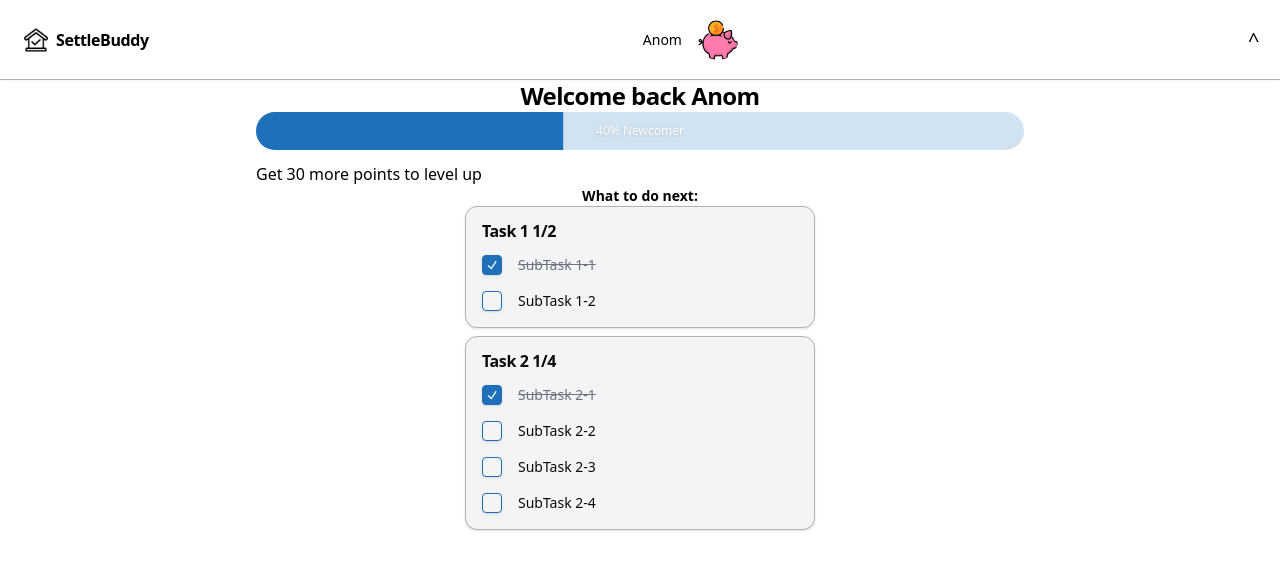
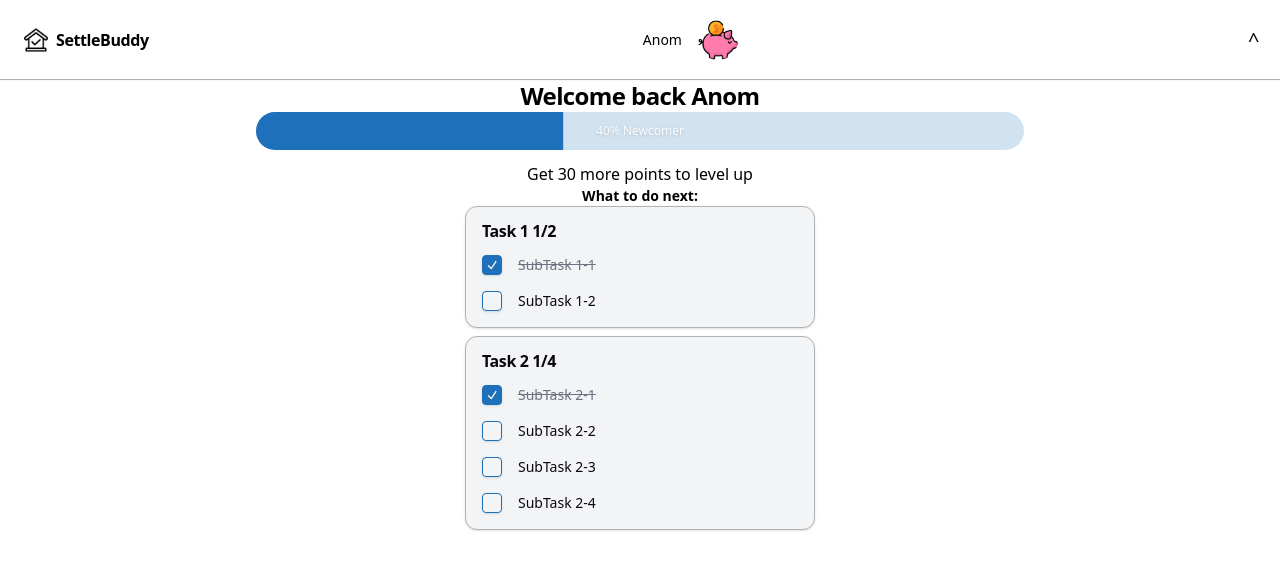
Before and after one commit to PDochev/hackathonparty, a React (Vite) app: page / in a window 1280 px wide. Shown: the top 570 px of the page. Built offline with nearby package versions, Linux system fonts and the light colour scheme.

Commit message:
fix: Fix text align

```diff
--- a/src/components/business/ExpProgress.tsx
+++ b/src/components/business/ExpProgress.tsx
@@ -17,7 +17,9 @@ export function ExpProgress({ userTitle, value, leftPoints }: Props) {
           </span>
         </div>
       </div>
-      <div className="mt-3">Get {leftPoints} more points to level up</div>
+      <div className="mt-3 text-center">
+        Get {leftPoints} more points to level up
+      </div>
     </div>
   );
 }
```
